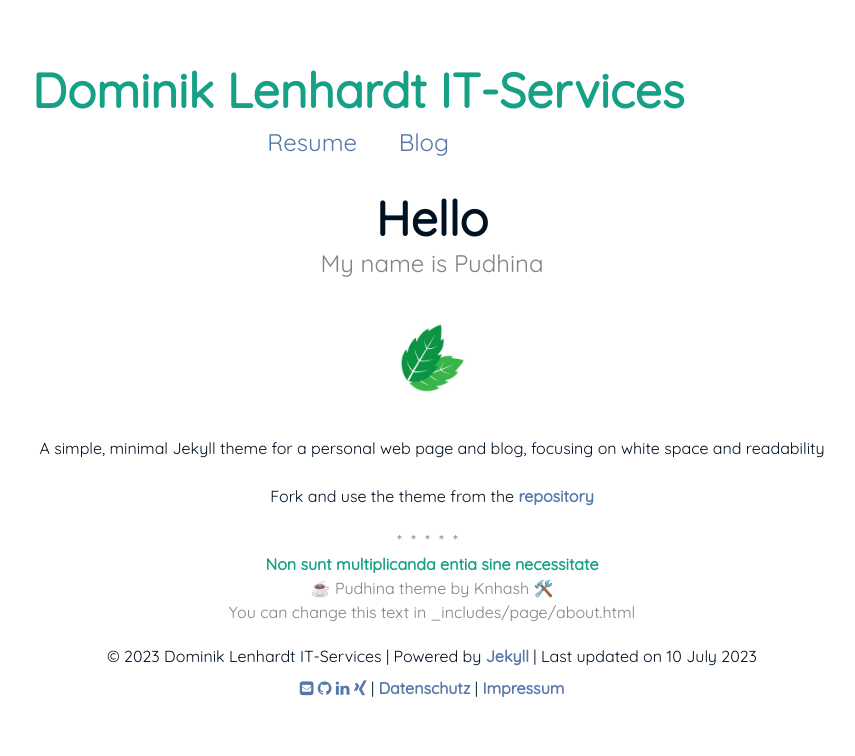
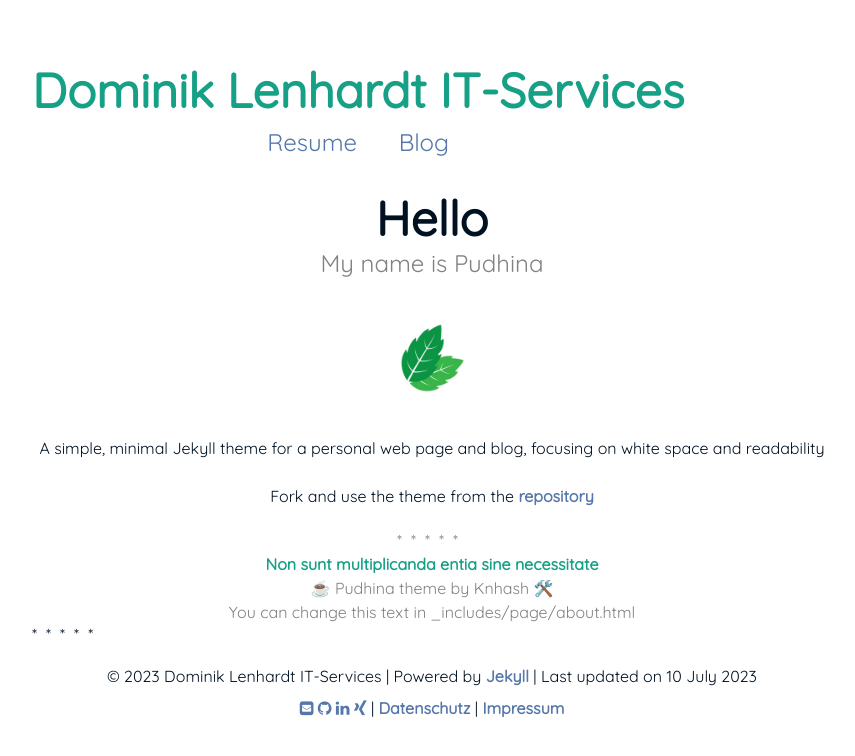
Before and after one commit to lenhardt-its/lenhardt-its.github.io, a Jekyll site: the page built from index.md, in a window 1280 px wide. Shown: the top 756 px of the page, without its empty margins (208-1063 px from the left). Built offline with Jekyll 4.4.1, drawn with Linux system fonts in a browser that asks for light colours.

Commit message:
improvements

```diff
--- a/_layouts/default.html
+++ b/_layouts/default.html
@@ -34,6 +34,7 @@
       </header>
       {{ content }}
       <footer>
+        <div class="about__divider">*****</div>
         <p class="footer">
           &copy; {{ site.time | date: '%Y' }} {{site.title}}
             | Powered by <a target="_blank" href="https://jekyllrb.com/">Jekyll</a>
```
